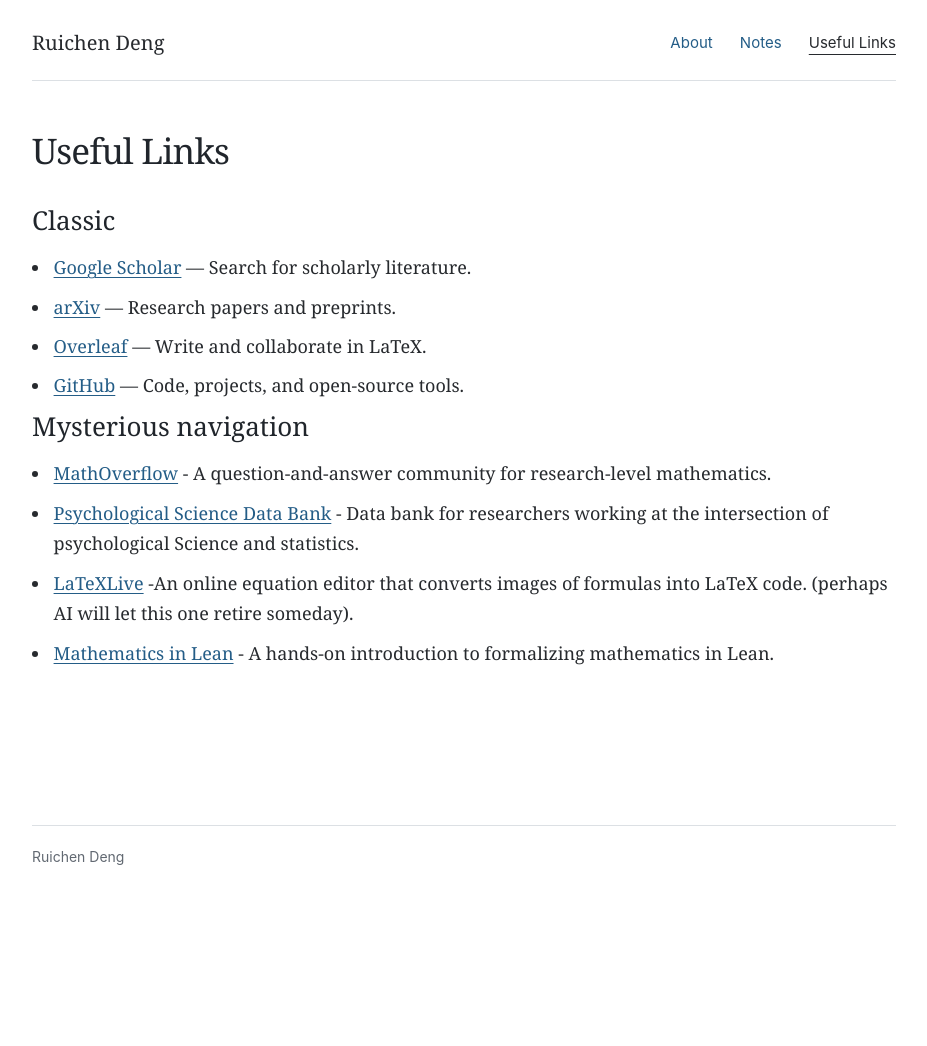
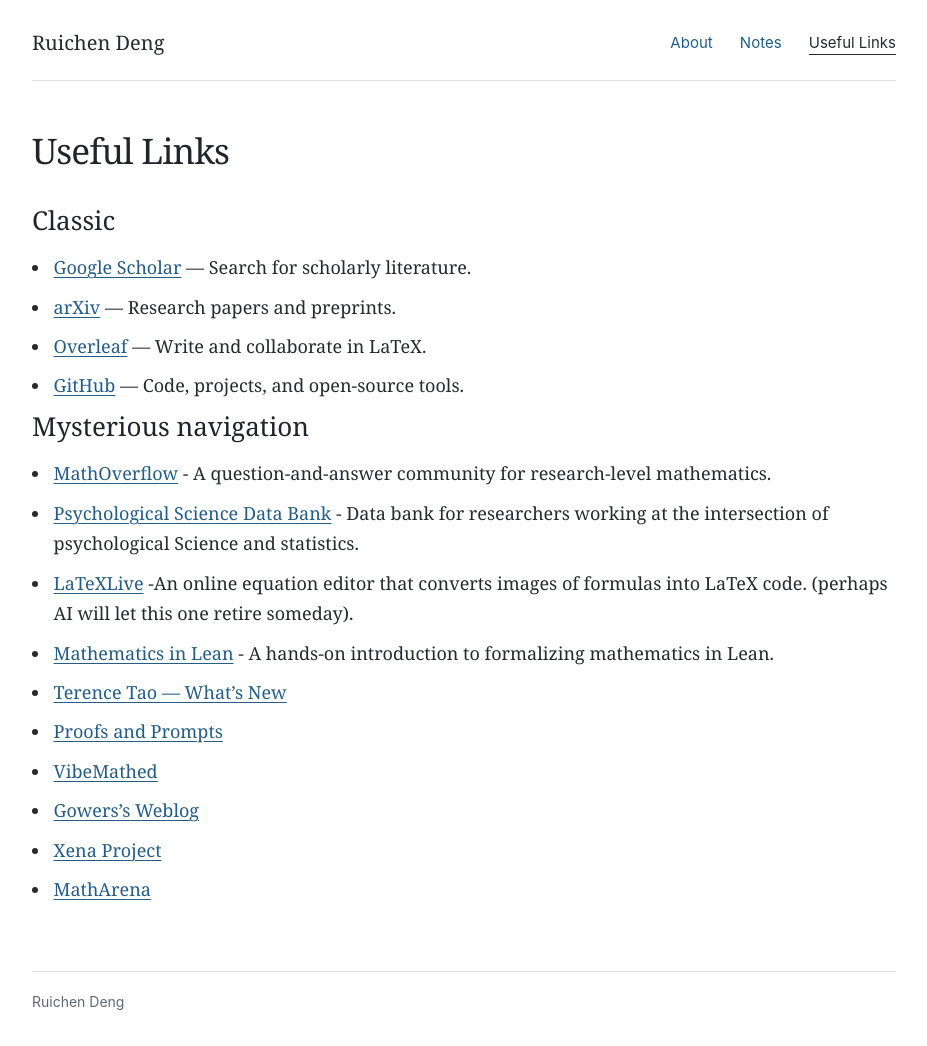
Before and after one commit to Ruichen-Deng-2311274/rcDeng.github.io, a Jekyll site: the page built from links.html, in a window 1280 px wide. Shown: the whole page, without its empty margins (176-1103 px from the left). Built offline with Jekyll 4.4.1, drawn with Linux system fonts in a browser that asks for light colours; before the commit the page ends 900 px from its top, so only the background shows below that.

Commit message:
Add new math-related links to links.md

```diff
--- a/content/links.md
+++ b/content/links.md
@@ -10,3 +10,9 @@
 - [Psychological Science Data Bank](https://www.scidb.cn/psych) - Data bank for researchers working at the intersection of psychological Science and statistics.
 - [LaTeXLive](https://www.latexlive.com) -An online equation editor that converts images of formulas into LaTeX code. (perhaps AI will let this one retire someday).
 - [Mathematics in Lean](https://leanprover-community.github.io/mathematics_in_lean/) - A hands-on introduction to formalizing mathematics in Lean.
+- [Terence Tao — What’s New](https://terrytao.wordpress.com/)
+- [Proofs and Prompts](https://proofsandprompts.com/)
+- [VibeMathed](https://vibemathed.com/)
+- [Gowers’s Weblog](https://gowers.wordpress.com/)
+- [Xena Project](https://xenaproject.wordpress.com/)
+- [MathArena](https://matharena.ai/)
```
